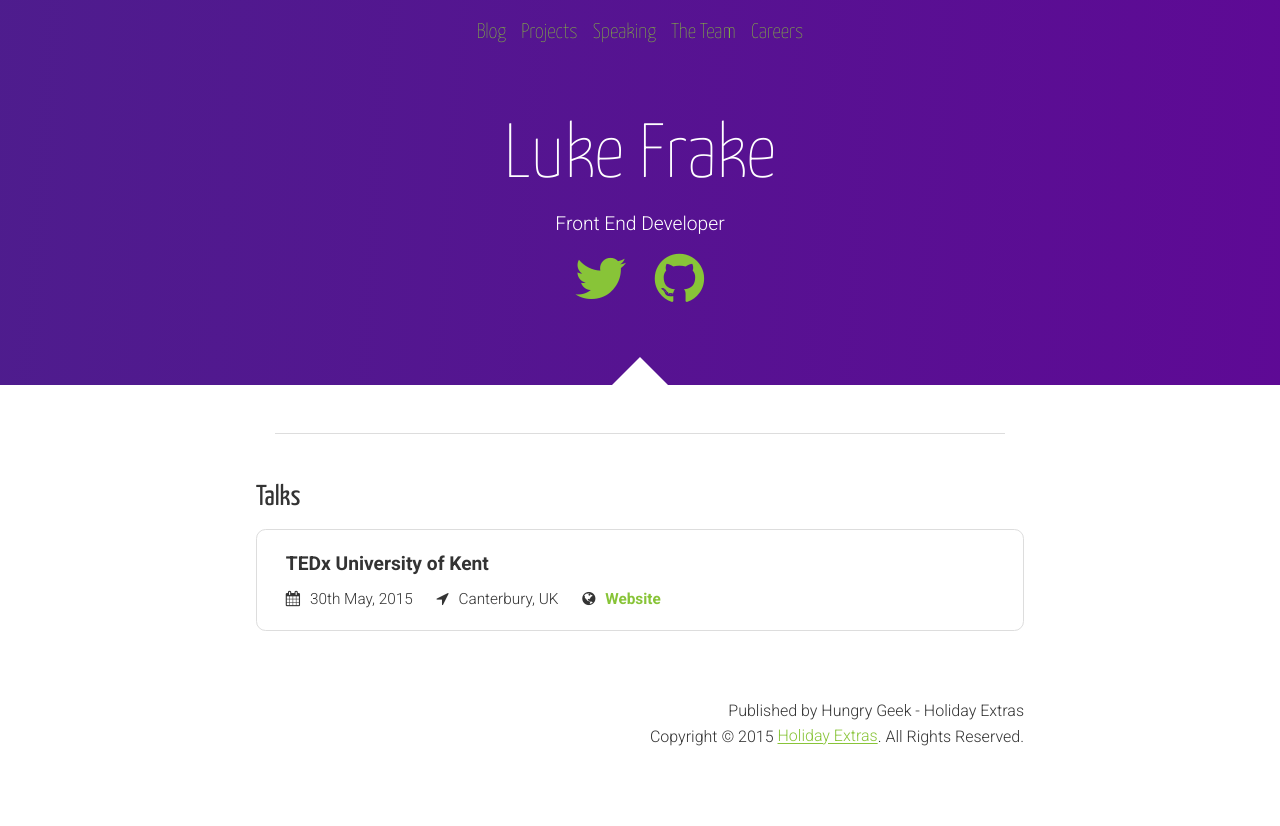
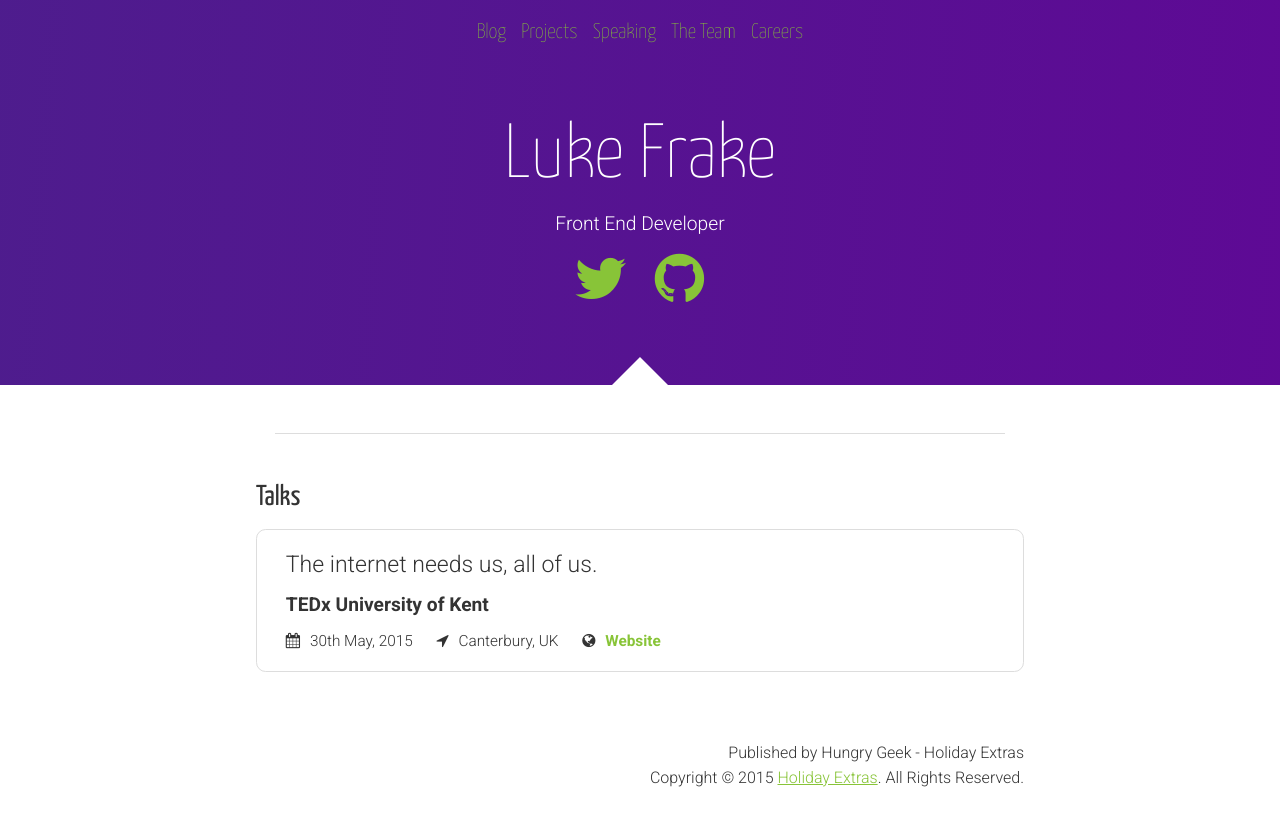
Before and after one commit to holidayextras/holidayextras.github.com, a Jekyll site: the page built from speaking/luke-frake.md, in a window 1280 px wide. Shown: the top 826 px of the page. Built offline with Jekyll 4.4.1, drawn with Linux system fonts in a browser that asks for light colours; nearby versions of some CDN libraries.

Commit message:
Add talk name to profile page

```diff
--- a/_includes/speaker_profile_calendar.html
+++ b/_includes/speaker_profile_calendar.html
@@ -11,6 +11,7 @@
     {% for speaker in event.speakers %}
     {% unless speaker.name == page.title %}{% continue %}{% endunless %}
     <li class="event">
+      {% if speaker.talk %}<div class="event-talk">{{ speaker.talk }}</div>{% endif %}
       <div class="event-name">{{ event.name }}</div>
       <div class="event-meta">
         <span class="date"><i class="fa fa-calendar"></i> {{ event.pretty_date }}</span>
--- a/_includes/styles.css
+++ b/_includes/styles.css
@@ -429,6 +429,10 @@ margin-bottom:1em;
   background:rgb(222,75,149);
   color:rgba(255,255,255,0.9);
 }
+.speaking-calendar .event .event-talk {
+  font-size: 1.2em;
+  margin: .2em 0;
+}
 .speaking-calendar .event .event-name {
   font-size: 1em;
   margin: .4em 0;
```
